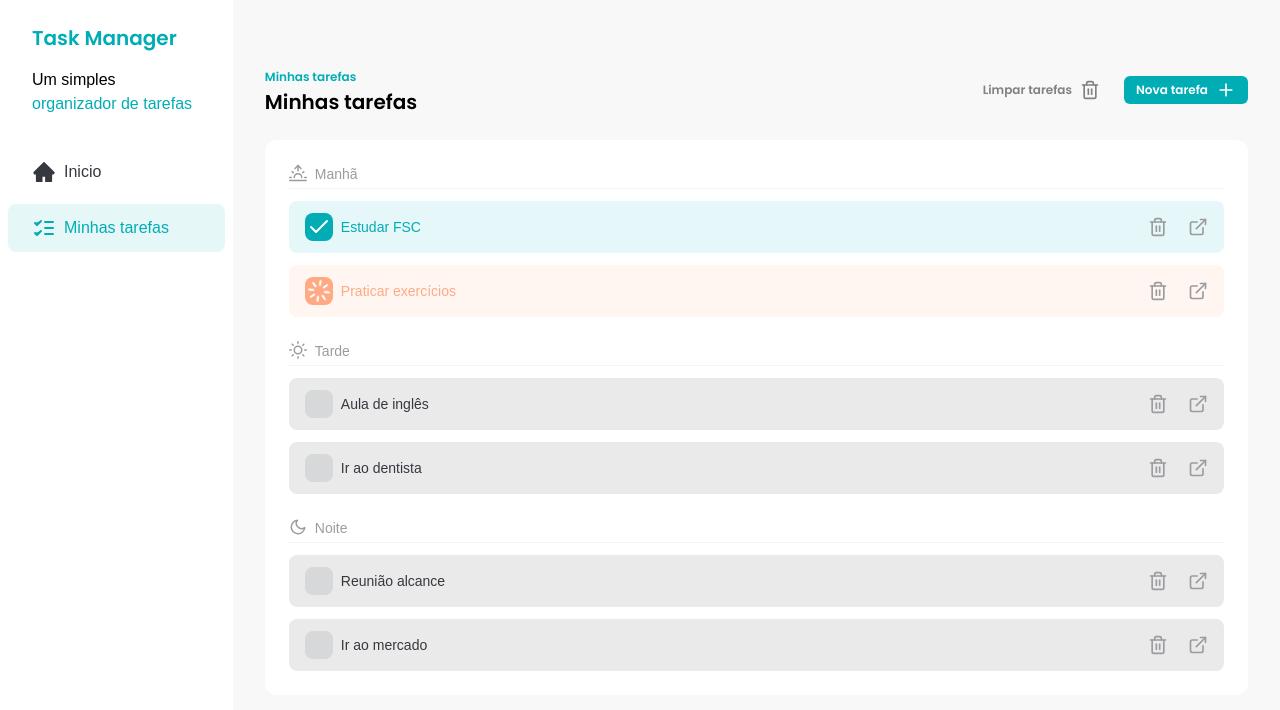
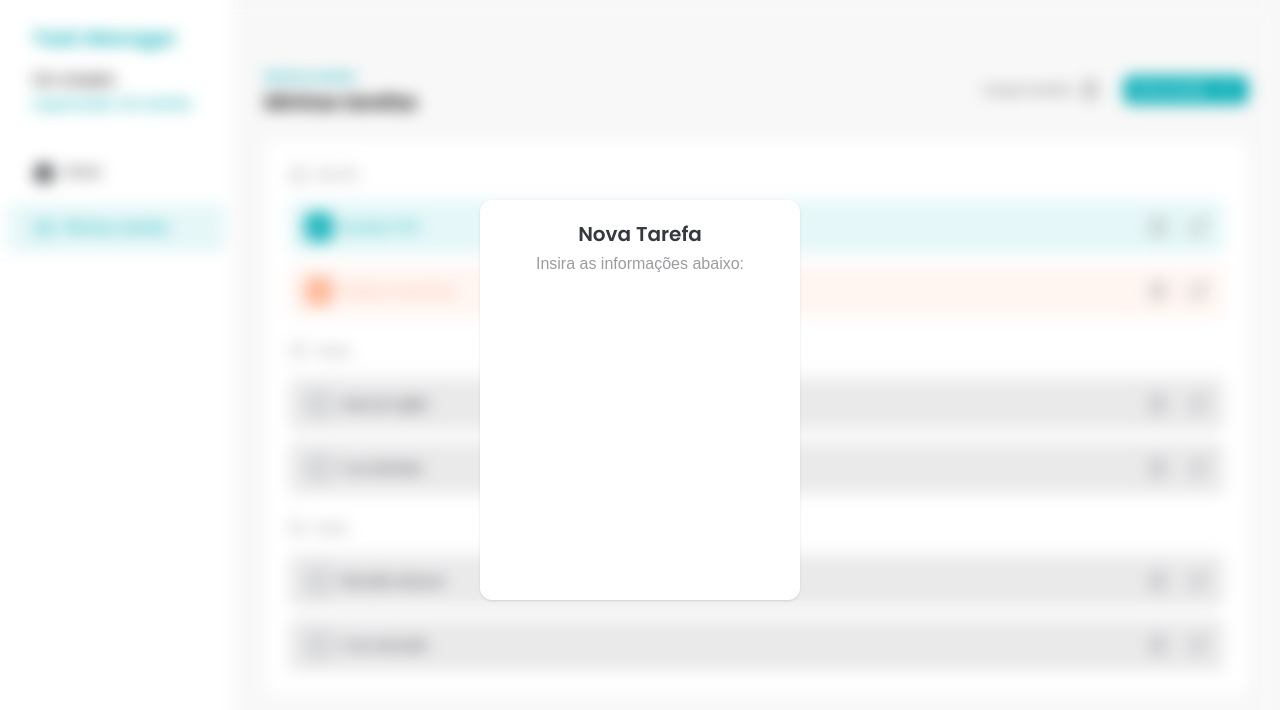
Before and after one commit to olgaluisa/task-manager, a React (Vite) app: page / in a window 1280 px wide. Both pictures are taken after a click on the button "Nova tarefa". Shown: the top 710 px of the page. Built offline with nearby package versions, Linux system fonts and the light colour scheme; a web font is replaced by a local one.

Commit message:
feat: initial  AddTaskDialog component

```diff
--- /dev/null
+++ b/src/components/AddTaskDialog.jsx
@@ -0,0 +1,19 @@
+import { createPortal } from 'react-dom'
+
+const AddTaskDialog = ({ isOpen, setIsOpen }) => {
+  if (isOpen)
+    return createPortal(
+      <div
+        className="fixed top-0 right-0 bottom-0 left-0 z-50 flex items-center justify-center backdrop-blur"
+        onClick={() => setIsOpen(false)}
+      >
+        <div className="h-1/2 w-1/4 rounded-xl bg-white p-5 text-center shadow">
+          <h2 className="text-xl font-semibold text-[#35383e]">Nova Tarefa</h2>
+          <p className="mt-1 text-[#9a9c9f]">Insira as informações abaixo:</p>
+        </div>
+      </div>,
+      document.body
+    )
+}
+
+export default AddTaskDialog
--- a/src/components/Tasks.jsx
+++ b/src/components/Tasks.jsx
@@ -5,9 +5,11 @@ import { useState } from 'react'
 import data from '../constants/tasks'
 import TaskItem from './TaskItem'
 import { toast } from 'sonner'
+import AddTaskDialog from './AddTaskDialog'
 
 const Tasks = () => {
   const [tasks, setTasks] = useState(data)
+  const [addTaskDialogIsOpen, setAddTaskDialogIsOpen] = useState(false)
 
   const morningTasks = tasks.filter((t) => t.period === 'morning')
   const afternoonTasks = tasks.filter((t) => t.period === 'afternoon')
@@ -57,12 +59,22 @@ const Tasks = () => {
             Limpar tarefas
             <Trash2 size={20} />
           </Button>
-          <Button variant="primary">
+          <Button
+            variant="primary"
+            onClick={() => setAddTaskDialogIsOpen(true)}
+          >
             Nova tarefa
             <Plus size={20} />
           </Button>
         </div>
       </section>
+
+      {addTaskDialogIsOpen && (
+        <AddTaskDialog
+          isOpen={addTaskDialogIsOpen}
+          setIsOpen={setAddTaskDialogIsOpen}
+        />
+      )}
 
       <section className="w-full rounded-xl bg-white p-6">
         <article className="space-y-3">
```
